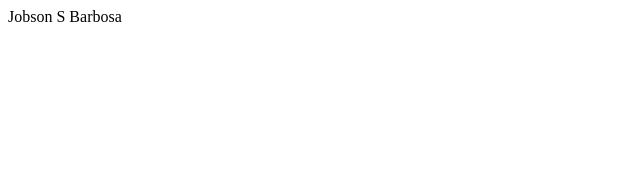
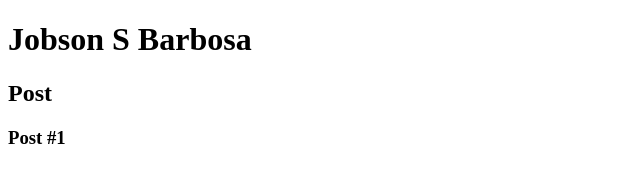
Before and after one commit to jobsonbarbosa/DIO-HTML5, a plain HTML site: page index.html in a window 1280 px wide. Shown: the whole page, without its empty margins (0-640 px from the left). Drawn offline with Linux system fonts and the light colour scheme.

Commit message:
Criando a estrutura basica do HTML

```diff
--- a/index.html
+++ b/index.html
@@ -5,6 +5,19 @@
         <title>Jobson Barbosa</title>
     </head>
     <body>
-        Jobson S Barbosa
+        <header>
+            <h1>Jobson S Barbosa</h1>
+        </header>
+        <section>
+            <header>
+                <h2>Post</h2>
+            </header>
+        </section>
+        <article>
+            <header>
+                <h3>Post #1</h3>
+            </header>
+        </article>
+        <footer></footer>
     </body>
 </html>
```
Also changed, not shown: 1 other file.
